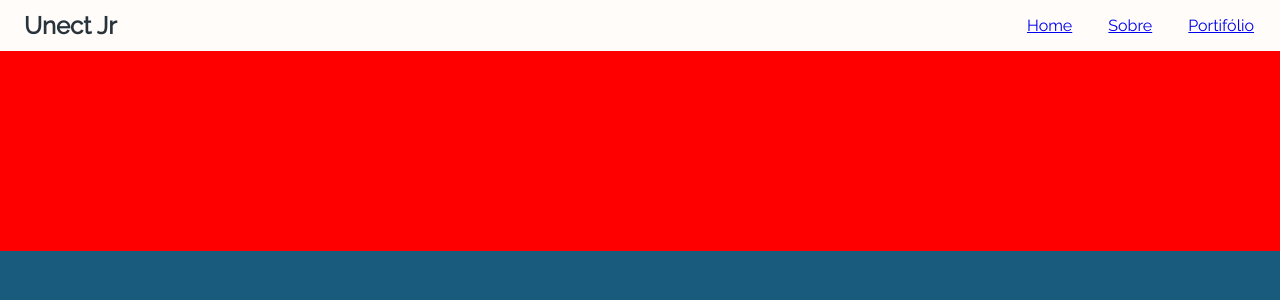
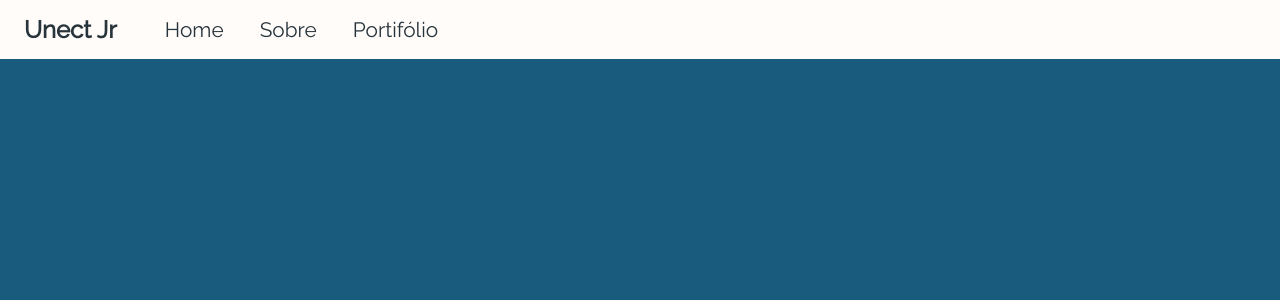
Before and after one commit to UnectJr/UnectJr.github.io, a PHP site: page / in a window 1280 px wide; the page is wider, and only the part inside the window is pictured. Shown: the top 300 px of that part. Run offline with PHP 8.4, Linux system fonts and the light colour scheme.

Commit message:
add main js

```diff
--- a/css/main.css
+++ b/css/main.css
@@ -7,25 +7,43 @@
   background-color: #195b7d;
   color: #fffcfa; }
 
+.container {
+  padding-right: 15px;
+  padding-left: 15px;
+  margin-right: auto;
+  margin-left: auto; }
+
+@media (min-width: 768px) {
+  .container {
+    width: 750px; } }
+
+@media (min-width: 992px) {
+  .container {
+    width: 970px; } }
+
+@media (min-width: 1200px) {
+  .container {
+    width: 1170px; } }
+
 .navbar {
-  position: relative;
+  position: fixed;
+  margin-right: 0;
   display: flex;
   align-items: center;
-  height: 3rem;
+  height: 3.5rem;
+  width: 100%;
+  color: #28343b;
   background-color: #fffcfa;
-  color: #28343b;
   padding: 0.1rem 1.5rem; }
   .navbar li {
-    display: inline; }
-
-.navbar-title {
-  position: absolute; }
-
-.navbar-body {
-  position: absolute;
-  right: 10px; }
-  .navbar-body li {
+    display: inline;
     padding: 1rem; }
+  .navbar a {
+    text-decoration: none;
+    color: #28343b;
+    font-size: 1.3rem; }
+  .navbar h1 {
+    margin-right: 2rem; }
 
 #home {
   /*
@@ -35,4 +53,4 @@
     */
   background-color: red;
   height: 200px;
-  width: 100rem; }
+  width: 100%; }
--- a/index.html
+++ b/index.html
@@ -13,6 +13,7 @@
     <link rel="stylesheet" href="css/main.css">
 </head>
 <body>
+
     <nav class="navbar">
         <div class="navbar-title">
             <h1>Unect Jr</h1>
@@ -26,14 +27,17 @@
         </div>
     </nav>
 
-    <div class="container">
-        <section id="home">
-
-        </section>
-        <section></section>
-        <section></section>
+    <div class="showcase">
+        <div class="content">
+            <h2>Lorem ipsum dolor sit.</h2>
+            <h3>Lorem ipsum dolor sit amet consectetur.</h3>
+        </div>
     </div>
 
 
+
+
+    <script src="js/main.js"></script>
+
 </body>
 </html>
--- a/sass/_common.scss
+++ b/sass/_common.scss
@@ -8,3 +8,26 @@
     background-color: $blue-3;
     color: $white;
 }
+
+// Bootstrap container
+.container {
+    padding-right: 15px;
+    padding-left: 15px;
+    margin-right: auto;
+    margin-left: auto;
+  }
+  @media (min-width: 768px) {
+    .container {
+      width: 750px;
+    }
+  }
+  @media (min-width: 992px) {
+    .container {
+      width: 970px;
+    }
+  }
+  @media (min-width: 1200px) {
+    .container {
+      width: 1170px;
+    }
+  }
--- a/sass/_navbar.scss
+++ b/sass/_navbar.scss
@@ -1,32 +1,40 @@
 .navbar{
-    position: relative;
+    position: fixed;
+    margin-right: 0;
+
     display: flex;
     align-items: center;
 
-    height: 3rem;
+    height: 3.5rem;
+    width: 100%;
 
+    color: $black;
     background-color: $white;
-    color: $black;
 
     padding: 0.1rem 1.5rem;
 
 
     li {
         display: inline;
+        padding: 1rem;
+    }
+
+    a {
+        text-decoration: none;
+        color: $black;
+        font-size: 1.3rem;
+    }
+
+
+    h1 {
+         margin-right: 2rem;
     }
 
 }
 
 .navbar-title {
-    position: absolute;
 }
 
 .navbar-body {
-    position: absolute;
-    right: 10px;
-
-    li {
-        padding: 1rem;
-    }
 
 }
--- a/sass/_sections.scss
+++ b/sass/_sections.scss
@@ -6,5 +6,5 @@
     */
     background-color: red;
     height: 200px;
-    width: 100rem;
+    width: 100%;
 }
```
Also changed, not shown: js/main.js (added).
